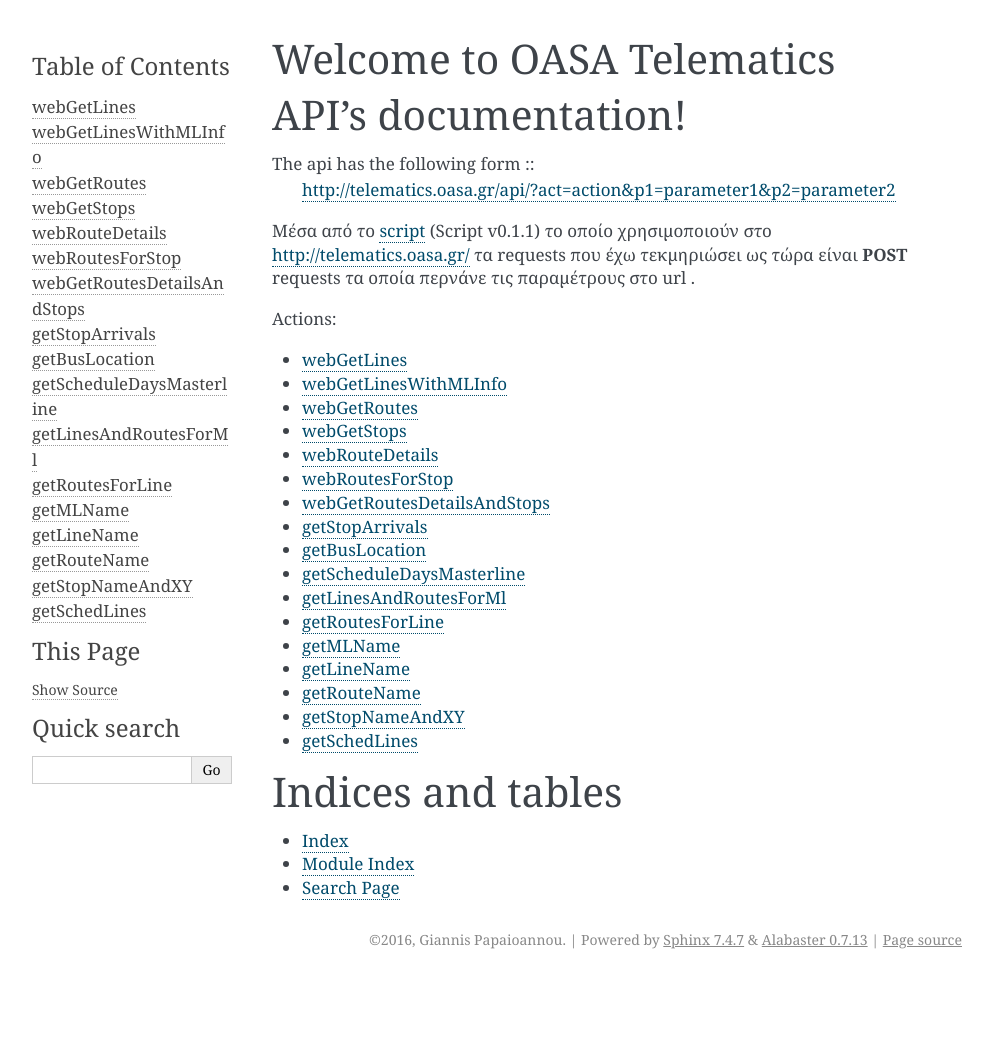
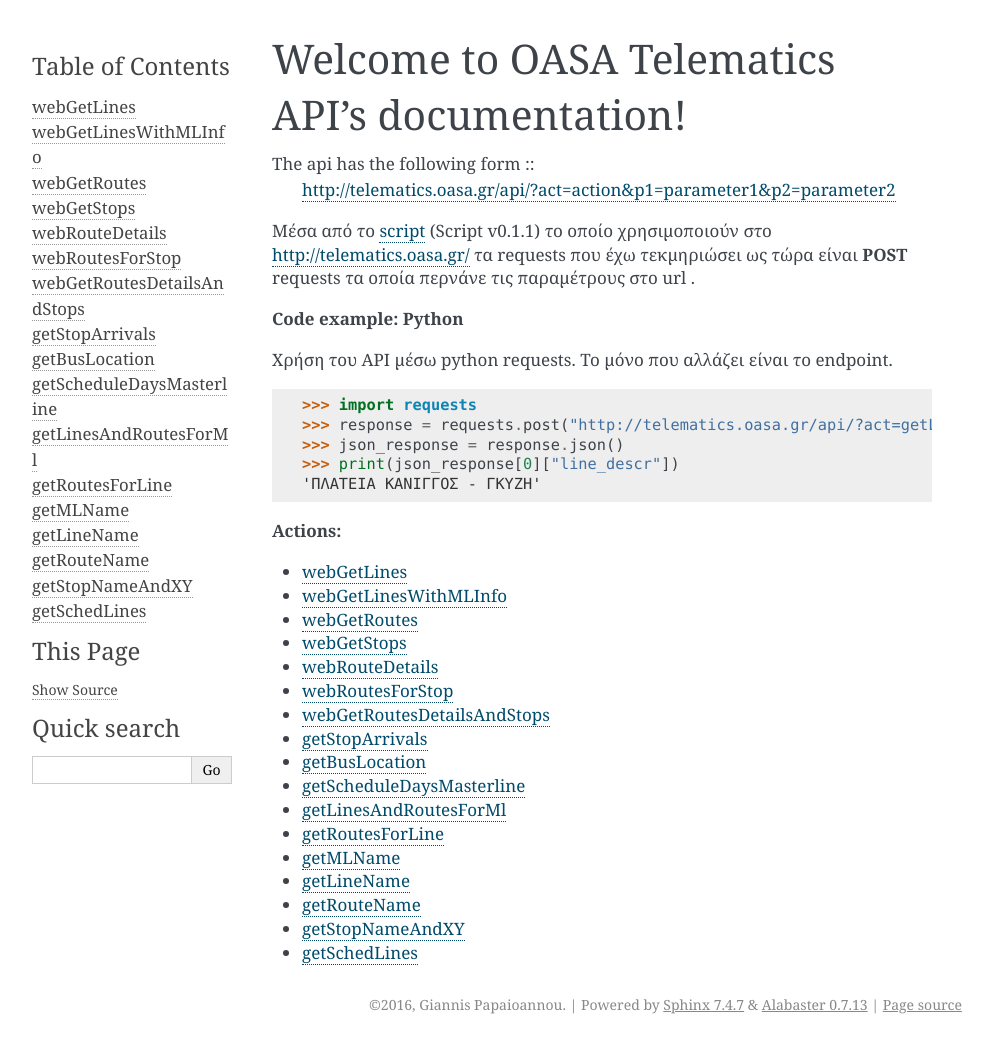
Before and after one commit to gph03n1x/OASA-Telematics-API-Documentation, a Sphinx documentation site: the page built from docs/source/index.rst, in a window 1280 px wide. Shown: the whole page, without its empty margins (148-1141 px from the left). Built offline with Sphinx 7.4.7, drawn with Linux system fonts in a browser that asks for light colours; before the commit the page ends 979 px from its top, so only the background shows below that.

Commit message:
Added a code example in the index.rst

```diff
--- a/docs/source/getLinesAndRoutesForMl.rst
+++ b/docs/source/getLinesAndRoutesForMl.rst
@@ -12,6 +12,7 @@
 **Api Endpoint:**
 
 ``http://telematics.oasa.gr/api/?act=getLinesAndRoutesForMl&p1=mlcode``
+
 
 **Response:**
 
--- a/docs/source/index.rst
+++ b/docs/source/index.rst
@@ -14,7 +14,20 @@
 τις παραμέτρους στο url .
 
 
-Actions:
+**Code example: Python**
+
+Χρήση του API μέσω python requests. Το μόνο που αλλάζει είναι το endpoint.
+
+.. code-block:: python
+
+   >>> import requests
+   >>> response = requests.post("http://telematics.oasa.gr/api/?act=getLinesAndRoutesForMl&p1=9")
+   >>> json_response = response.json()
+   >>> print(json_response[0]["line_descr"])
+   'ΠΛΑΤΕΙΑ ΚΑΝΙΓΓΟΣ - ΓΚΥΖH'
+
+
+**Actions:**
 
 .. toctree::
    :maxdepth: 2
@@ -38,10 +51,3 @@
    getSchedLines
 
 .. _script: http://telematics.oasa.gr/js/script.js
-
-Indices and tables
-==================
-
-* :ref:`genindex`
-* :ref:`modindex`
-* :ref:`search`
```
